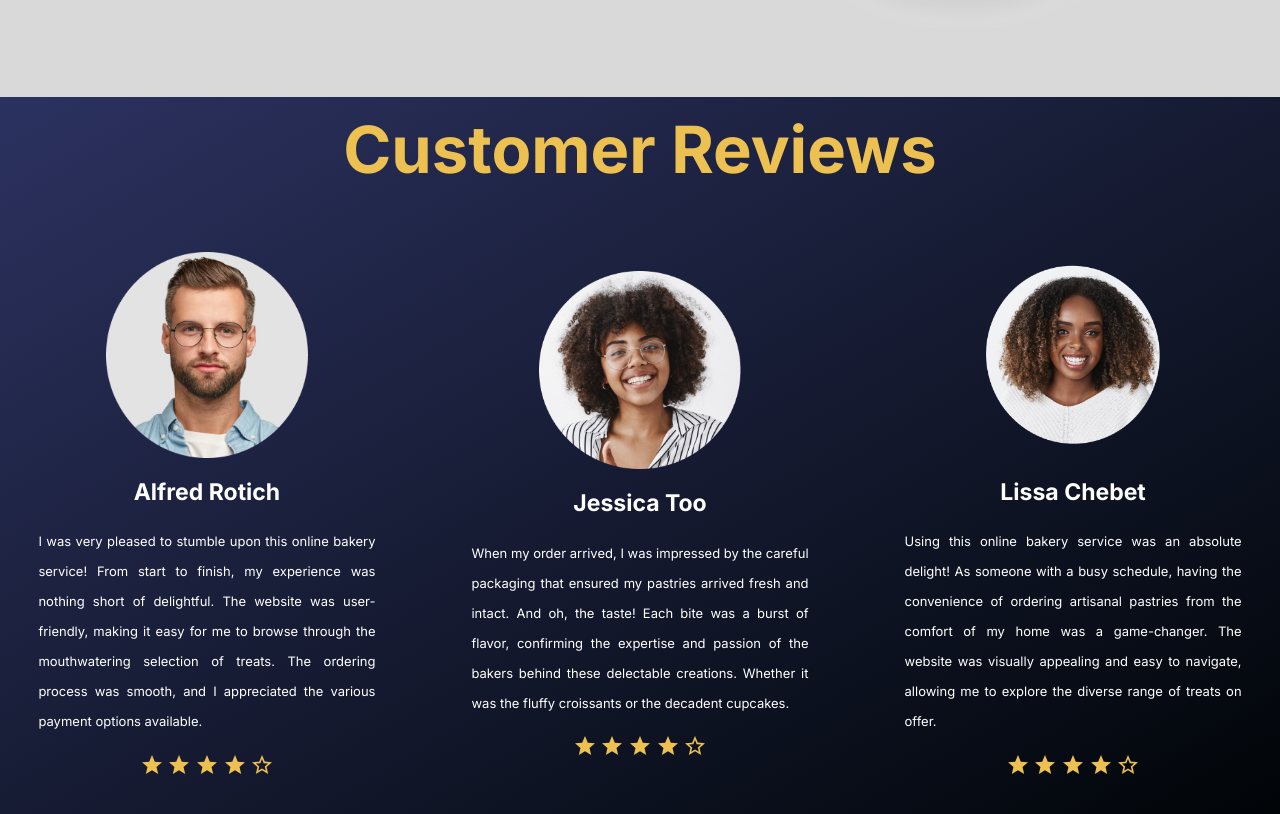
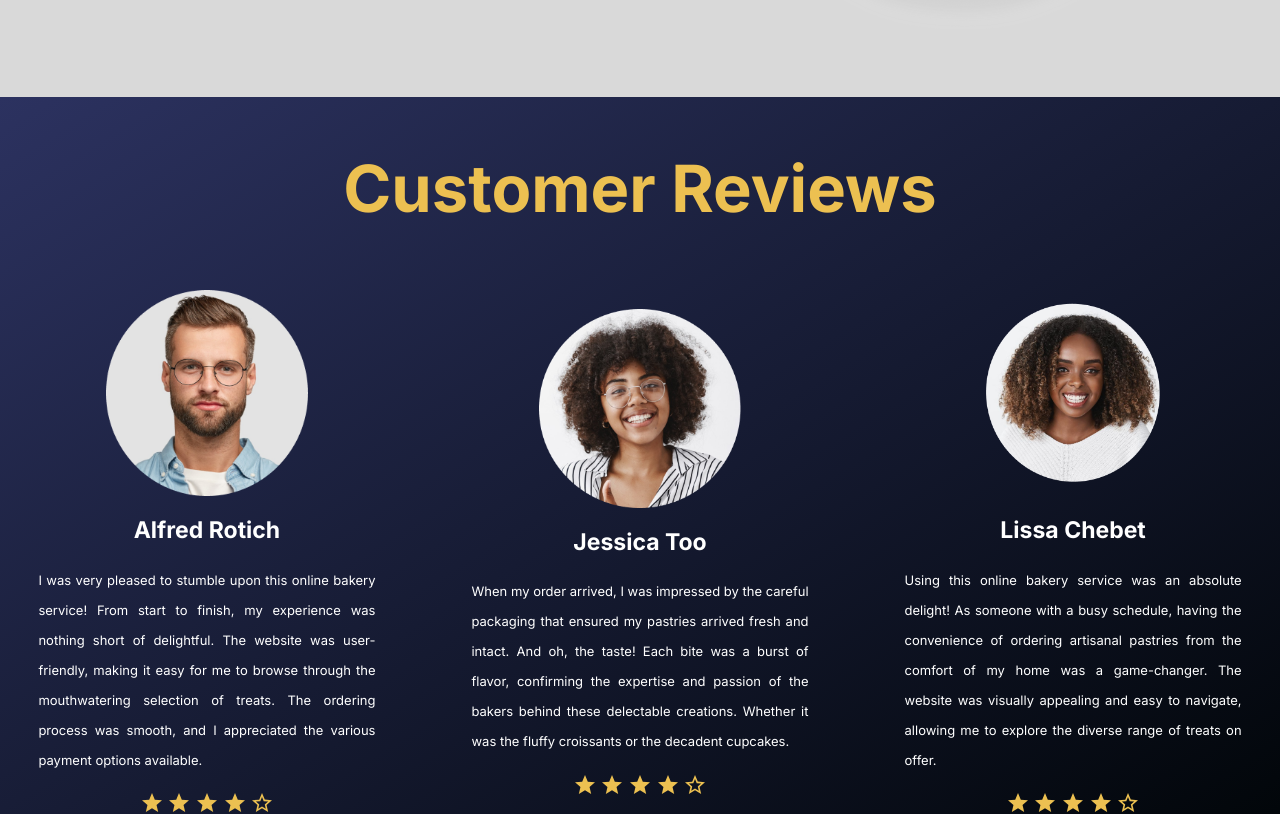
Before and after one commit to AbigaelKirwa/BakeryProject, a React (Create React App) app: page / in a window 1280 px wide. Shown: the part 3072-3886 px from the top of the page. Built offline with nearby package versions, Linux system fonts and the light colour scheme; a web font is replaced by a local one.

Commit message:
fix(padding):added padding in customer reviews

```diff
--- a/src/pages/landingPage/CustomerReviews.tsx
+++ b/src/pages/landingPage/CustomerReviews.tsx
@@ -29,7 +29,7 @@ const customerReviewDetails = [
 
 const CustomerReviews = () => {
   return (
-    <div id='Customer Reviews' style={{background:"linear-gradient(to bottom right, #2C3260, #000406)", paddingBottom:"5%"}}>
+    <div id='Customer Reviews' style={{background:"linear-gradient(to bottom right, #2C3260, #000406)", paddingTop:"3%", paddingBottom:"5%"}}>
         <TypographyHeader>
             <div style={{color:"#ECC051"}}>Customer Reviews</div>
         </TypographyHeader>
```
